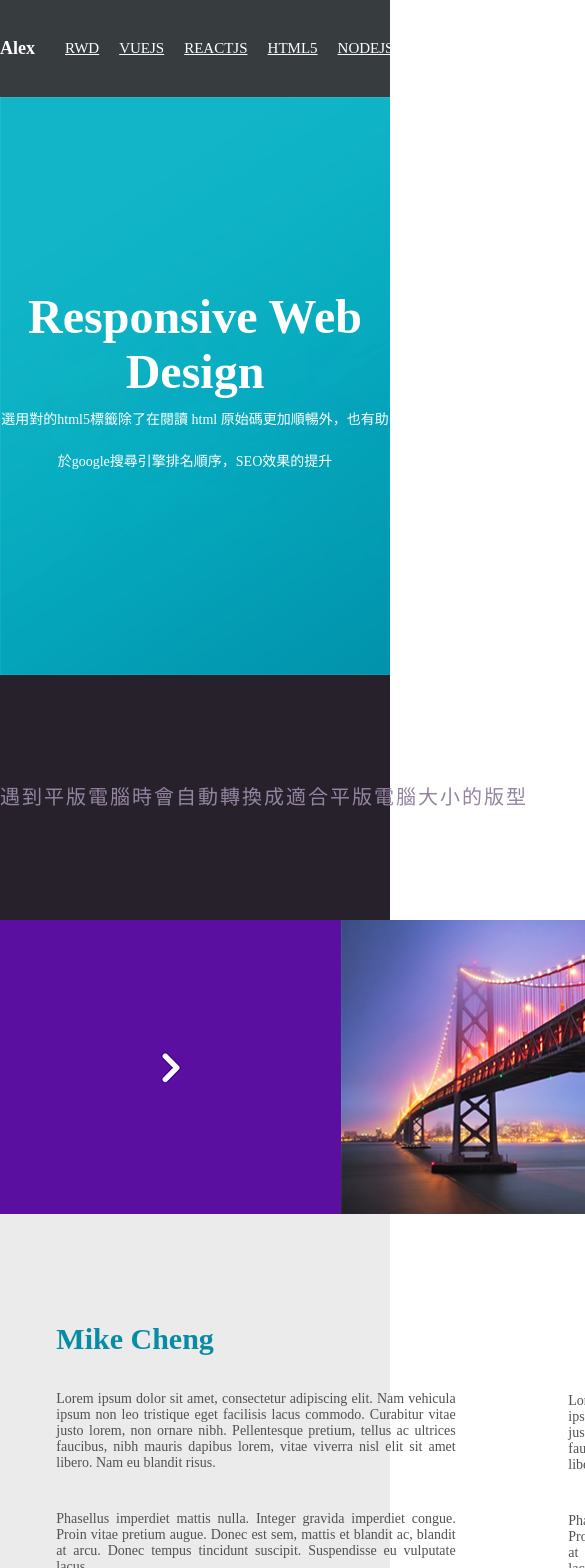
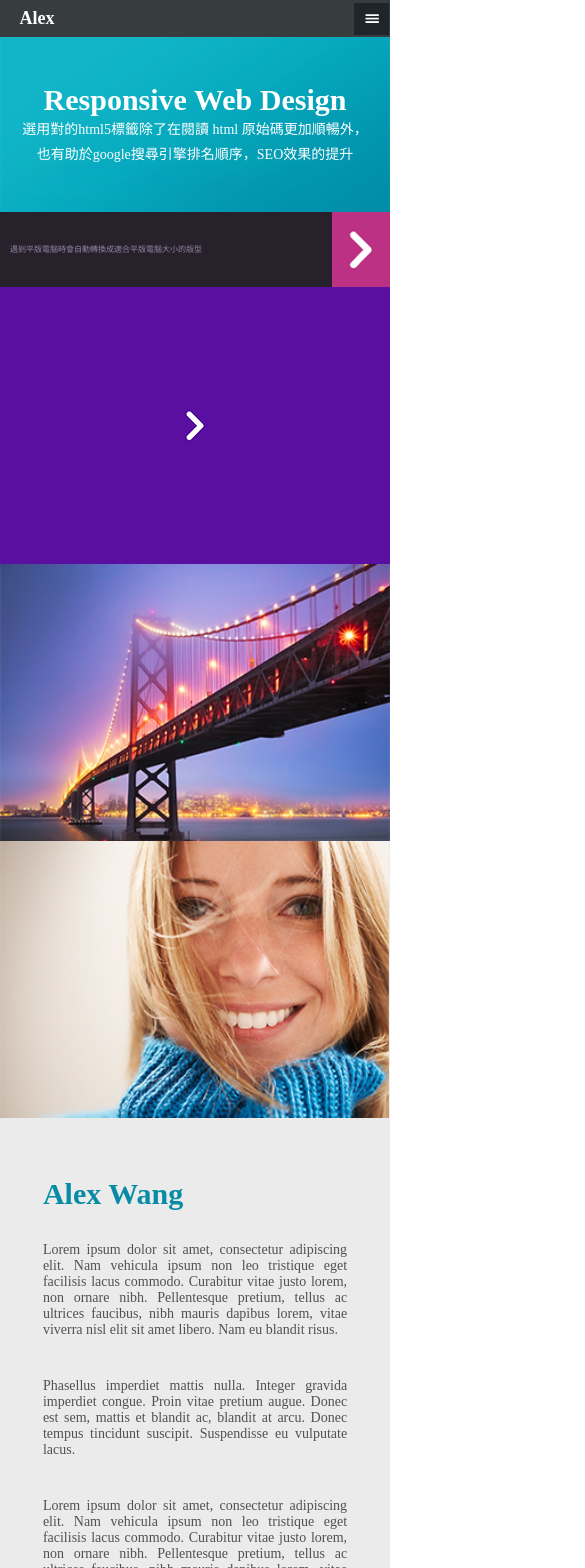
Before and after one commit to k8cchaha/0328-vue-rwd, a Vue app: page / in a window 390 px wide. Shown: the top 1568 px of the page, 585 px wide, since content can reach past the window. Built offline with nearby package versions, Linux system fonts and the light colour scheme.

Commit message:
use scss

```diff
--- a/src/components/Article.vue
+++ b/src/components/Article.vue
@@ -14,7 +14,7 @@
 export default {};
 </script>
 
-<style>
+<style lang="scss">
 article {
   width: 100%;
   height: 578px;
@@ -25,16 +25,36 @@ article {
   flex-wrap: wrap;
   justify-content: center;
   align-items: center;
+  @media screen and (max-width: 730px) {
+    height: 349px;
   }
-article > div > h3 {
+  @media screen and (max-width: 640px) {
+    height: 175px;
+  }
+  > div {
+    @media screen and (max-width: 1044px) {
+      width: 90%;
+      height: auto;
+      margin: 0 auto;
+    }
+    > h3 {
       text-align: center;
       font-size: 48px;
       color: #fff;
+      @media screen and (max-width: 1044px) {
+        font-size: 30px;
       }
-article > div > p {
+    }
+    > p {
       text-align: center;
       font-size: 14px;
       color: #fff;
       line-height: 3em;
+      @media screen and (max-width: 1044px) {
+        font-size: 14px;
+        line-height: 25px;
+      }
+    }
+  }
 }
 </style>
--- a/src/components/Aside.vue
+++ b/src/components/Aside.vue
@@ -13,30 +13,56 @@
 export default {};
 </script>
 
-<style>
+<style lang="scss">
 aside {
   width: 100%;
   height: 245px;
   background-color: #27212c;
+  @media screen and (max-width: 640px) {
+    width: 100%;
+    height: 75px;
+    background-color: #27212c;
   }
-aside > .mid {
+  > .mid {
     width: 1024px;
     height: 100%;
     margin: 0 auto;
+    @media screen and (max-width: 1044px) {
+      width: 100%;
     }
-aside > .mid > .text_content {
+    > .text_content {
       width: 77%;
       height: 100%;
       float: left;
+      @media screen and (max-width: 1044px) {
+        width: 77%;
       }
-aside > .mid > .text_content > h3 {
+      @media screen and (max-width: 640px) {
+        width: 85%;
+      }
+      > h3 {
         line-height: 245px;
         color: #9484a2;
         letter-spacing: 2px;
         font-weight: 400;
         font-size: 20px;
+        @media screen and (max-width: 1044px) {
+          font-size: 18px;
+          padding-left: 3%;
         }
-aside > .mid > a {
+        @media screen and (max-width: 640px) {
+          width: 90%;
+          line-height: 75px;
+          letter-spacing: 0px;
+          font-size: 0.5em;
+          /*---------------------------------------------------------*/
+          overflow: hidden;
+          text-overflow: ellipsis;
+          white-space: nowrap;
+        }
+      }
+    }
+    > a {
       display: block;
       width: 23%;
       height: 100%;
@@ -45,5 +71,13 @@ aside > .mid > a {
       background-image: url("~@/assets/images/rightbtn.jpg");
       background-position: 50% 50%;
       background-repeat: no-repeat;
+      @media screen and (max-width: 1044px) {
+        width: 20%;
+      }
+      @media screen and (max-width: 640px) {
+        width: 15%;
+      }
+    }
+  }
 }
 </style>
--- a/src/components/Footer.vue
+++ b/src/components/Footer.vue
@@ -2,7 +2,7 @@
   <footer>
     <div>
       <div class="left_box">
-        <h4>Mike Cheng</h4>
+        <h4>Alex Wang</h4>
         <p>
           Lorem ipsum dolor sit amet, consectetur adipiscing elit. Nam vehicula
           ipsum non leo tristique eget facilisis lacus commodo. Curabitur vitae
@@ -40,41 +40,68 @@
 export default {};
 </script>
 
-<style>
+<style lang="scss">
 footer {
   width: 100%;
   height: 562px;
   background-color: #ebebeb;
+  @media screen and (max-width: 640px) {
+    width: 100%;
+    height: auto;
+    overflow: hidden;
+    background-color: #ebebeb;
   }
-footer > div {
+  > div {
     width: 1024px;
     height: 100%;
     margin: 0 auto;
+    @media screen and (max-width: 1044px) {
+      width: 100%;
+    }
+  }
 }
 .left_box {
   width: 50%;
   height: 100%;
   float: left;
   padding-top: 3%;
+  @media screen and (max-width: 640px) {
+    width: 100%;
+    float: none;
+    padding-top: 0%;
+  }
+  > p {
+    color: #515151;
+    font-size: 14px;
+    padding: 20px 11%;
+    text-align: justify;
+  }
+  > h4 {
+    color: #088ca5;
+    font-size: 30px;
+    padding: 15% 11% 3% 11%;
+    @media screen and (max-width: 640px) {
+      color: #088ca5;
+      font-size: 30px;
+      padding: 15% 11% 3% 11%;
+    }
+  }
 }
 .right_box {
   width: 50%;
   height: 100%;
   float: right;
   padding-top: 15.5%;
+  @media screen and (max-width: 640px) {
+    width: 100%;
+    float: none;
+    padding-top: 0%;
   }
-
-.left_box > h4 {
-  color: #088ca5;
-  font-size: 30px;
-  padding: 15% 11% 3% 11%;
-}
-
-.left_box > p,
-.right_box > p {
+  > p {
     color: #515151;
     font-size: 14px;
     padding: 20px 11%;
     text-align: justify;
   }
+}
 </style>
--- a/src/components/Header.vue
+++ b/src/components/Header.vue
@@ -18,38 +18,83 @@
 export default {};
 </script>
 
-<style>
+<style lang="scss">
 header {
   background-color: #373c3f;
   width: 100%;
   height: 97px;
+  @media screen and (max-width: 640px) {
+    transition: height 0.2s;
+    height: 37px;
+    overflow: hidden;
+    &.openMenu {
+      height: 232px;
     }
-header > nav {
+  }
+  > nav {
     position: relative;
     width: 1024px;
     height: 100%;
     margin: 0 auto;
+    @media screen and (max-width: 1044px) {
+      width: 100%;
     }
-header > nav > h1 {
+    @media screen and (max-width: 640px) {
+      width: 100%;
+      height: 232px;
+    }
+    > h1 {
       line-height: 97px;
       font-size: 18px;
       float: left;
       color: #fff;
       margin-right: 20px;
+      @media screen and (max-width: 1044px) {
+        margin-left: 5%;
       }
-header > nav > div {
+      @media screen and (max-width: 640px) {
+        line-height: 37px;
+      }
+    }
+    > div {
       width: 100%;
       height: 100%;
+      @media screen and (max-width: 640px) {
+        clear: both;
+        width: 100%;
+        height: 195px;
       }
-header > nav > div > a {
+      > a {
         display: block;
         line-height: 97px;
         font-size: 15px;
         float: left;
         color: #fff;
         padding: 0 10px;
+        @media screen and (max-width: 640px) {
+          width: 100%;
+          height: auto;
+          overflow: hidden;
+          line-height: 37px;
+          text-align: center;
+        }
+      }
+    }
+  }
 }
 a#moblie_menu {
   display: none;
+  @media screen and (max-width: 640px) {
+    position: absolute;
+    top: 0;
+    right: 0;
+    display: block;
+    width: 37px;
+    height: 37px;
+    background-image: url("~@/assets/images/menu.jpg");
+    background-position: 50% 50%;
+    background-size: 95% auto;
+    background-repeat: no-repeat;
+  }
 }
 </style>
--- a/src/components/Main.vue
+++ b/src/components/Main.vue
@@ -12,23 +12,40 @@
 export default {};
 </script>
 
-<style>
+<style lang="scss">
 main {
   width: 100%;
   height: 294px;
   background-color: #5b0fa1;
+  @media screen and (max-width: 640px) {
+    width: 100%;
+    height: auto;
+    overflow: hidden;
+    background-color: #5b0fa1;
   }
-main > .mid {
+  > .mid {
     width: 1024px;
     height: 100%;
     margin: 0 auto;
     background-color: #5b0fa1;
+    @media screen and (max-width: 1044px) {
+      width: 100%;
     }
-
-main > .mid > div {
+    @media screen and (max-width: 640px) {
+      width: 100%;
+      height: 294px;
+    }
+    > div {
       width: 33.3333%;
       height: 100%;
       float: left;
+      @media screen and (max-width: 640px) {
+        width: 100%;
+        height: 277px;
+        float: left;
+      }
+    }
+  }
 }
 .box1 {
   cursor: pointer;
@@ -39,9 +56,15 @@ main > .mid > div {
 .box2 {
   background-image: url("~@/assets/images/r1.jpg");
   background-size: cover;
+  @media screen and (max-width: 1044px) {
+    background-position-x: 50%;
+  }
 }
 .box3 {
   background-image: url("~@/assets/images/r2.jpg");
   background-size: cover;
+  @media screen and (max-width: 1044px) {
+    background-position-x: 50%;
+  }
 }
 </style>
```
Lines whose indentation alone changed are shown as unchanged.
